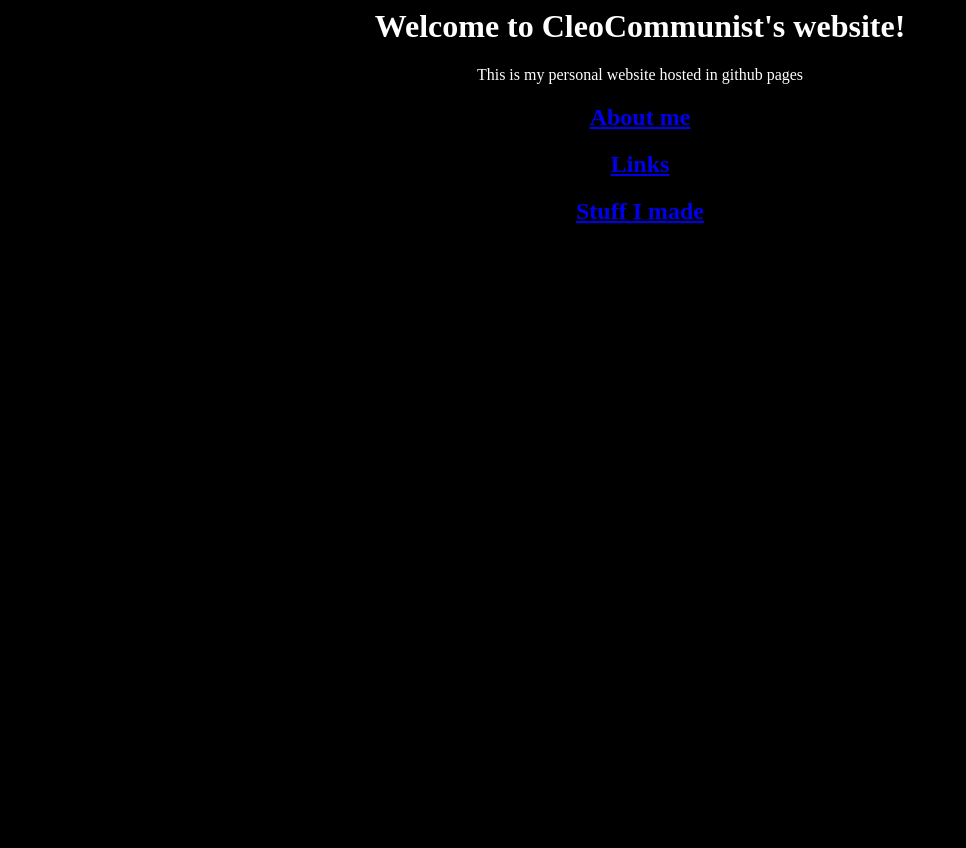
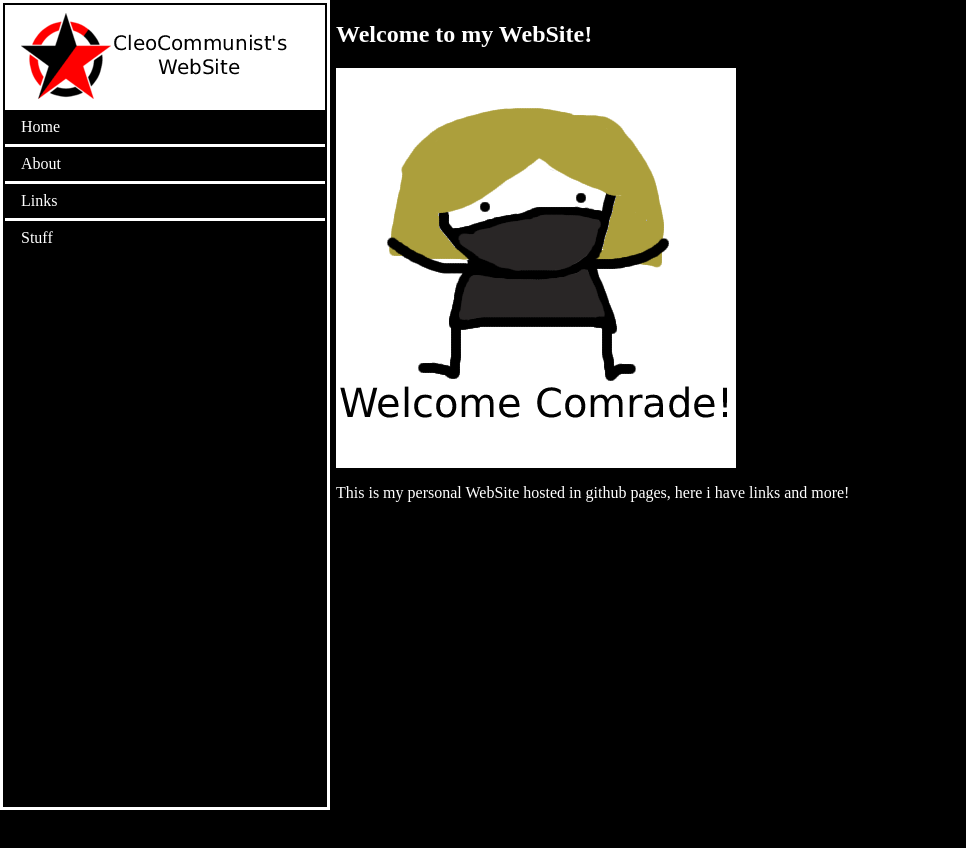
Before and after one commit to CleoCommunist/cafe, a plain HTML site: page index.html in a window 1280 px wide. Shown: the whole page, without its empty margins (0-966 px from the left). Before the commit the page ends 800 px from the top, so only its background shows below. Drawn offline with Linux system fonts and the light colour scheme.

Commit message:
Changed lots of stuff
Modified a little about section, added two drawings in stuff, completely overhauled "home" page(index.html) and added vertical navigator bar

```diff
--- a/index.html
+++ b/index.html
@@ -1,42 +1,62 @@
 <html>
-    <head>
-        <style>
-        h1 {text-align: center;}
-        h2 {text-align: center;}
-        p {text-align: center;}
-        img {text-align: center;}
-        </style>
-    </head>
-    <body bgcolor="black">
-        <h1 style="color: white;">
-            Welcome to CleoCommunist's website!
-        </h1>
-        <p style="color: white;">
-            This is my personal website hosted in github pages
-        </p>
+<head>
+<style>
+body {
+  margin: 0;
+}
 
+ul {
+  list-style-type: none;
+  margin: 0;
+  padding: 2;
+  width: 25%;
+  background-color: #000;
+  position: fixed;
+  height: 100%;
+  overflow: auto;
+}
 
-        <h2 style="color: white;">
+li a {
+  display: block;
+  color: #ffffff;
+  padding: 8px 16px;
+  text-decoration: none;
+}
 
-            <a href="about.html">About me</a>
-        </h2>
-        <h2 style="color: white;">
-            <a href="links.html">Links</a>
-        </h2>
-        <h2 style="color: white;">
-            <a href="stuff.html">Stuff I made</a>
-        </h2>
+li a.active {
+  background-color: #ffffff;
+  color: black;
+}
+ul {
+  border: 3px solid #ffffff;
+}
 
+li {
+  text-align: left;
+  border-bottom: 3px solid #ffffff;
+}
 
+li:last-child {
+  border-bottom: none;
+}
 
+</style>
+</head>
+<body bgcolor="black">
 
+<ul>
+  <li><a class="active" href="#home"><img src="imagesme/cleoc webiste.png" alt="Yippie!"></a></li>
+  <li><a href="index.html">Home</a></li>
+  <li><a href="about.html">About</a></li>
+  <li><a href="links.html">Links</a></li>
+  <li><a href="stuff.html">Stuff</a></li>
+</ul>
 
-    </body>
+<div style="margin-left:25%;padding:1px 16px;height:1000px;">
+  <h2 style="color: white;">Welcome to my WebSite!</h2>
+  <img src="imagesme/welcome.png" alt="Yippie!">
+  <p style="color: white;" >This is my personal WebSite hosted in github pages, here i have links and more!</p>
+</div>
 
-
-
-
-
-
-
+</body>
 </html>
```
Also changed, not shown: about.html (+65 -10 lines), links.html (+59 -9 lines), minorlinks.html (+58 -8 lines), stuff.html (+64 -9 lines), imagesme/YIPPIEE!!!.png (added), imagesme/cleoc webiste.png (added), imagesme/hat.png (added), imagesme/welcome.png (added).
